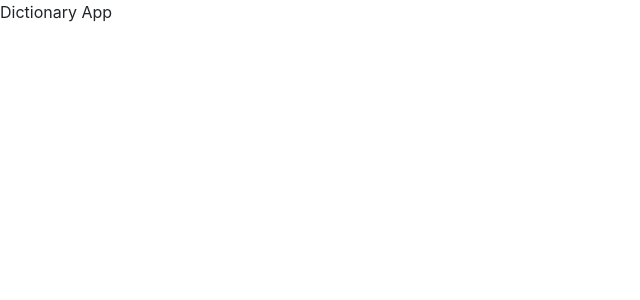
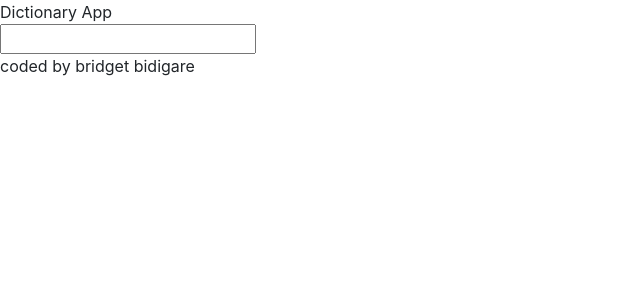
Before and after one commit to bridgetbidigare/dictionary-project, a React (Create React App) app: page / in a window 1280 px wide. Shown: the top 300 px of the page, without its empty margins (0-640 px from the left). Built offline with nearby package versions, Linux system fonts and the light colour scheme.

Commit message:
Added search engine

```diff
--- a/src/App.js
+++ b/src/App.js
@@ -1,9 +1,14 @@
 import './App.css';
+import SearchEngine from './SearchEngine';
 
 function App() {
   return (
     <div>
-      Dictionary App
+      <main>
+        Dictionary App
+        <SearchEngine />
+      </main>
+      <footer>coded by bridget bidigare</footer>
     </div>
   );
 }
--- /dev/null
+++ b/src/SearchEngine.js
@@ -0,0 +1,22 @@
+import React, { useState } from "react";
+
+export default function SearchEngine() {
+    let [keyword, setKeyword] = useState("");
+
+    function search(event) {
+        event.preventDefault();
+        alert(`Searching for ${keyword}`);
+    }
+
+    function handleKeywordChange(event) {
+       setKeyword(event.target.value);
+    }
+
+    return (
+        <div>
+            <form onSubmit={search}>
+                <input type="search" onChange={handleKeywordChange} />
+            </form>
+        </div>
+    )
+}
```
